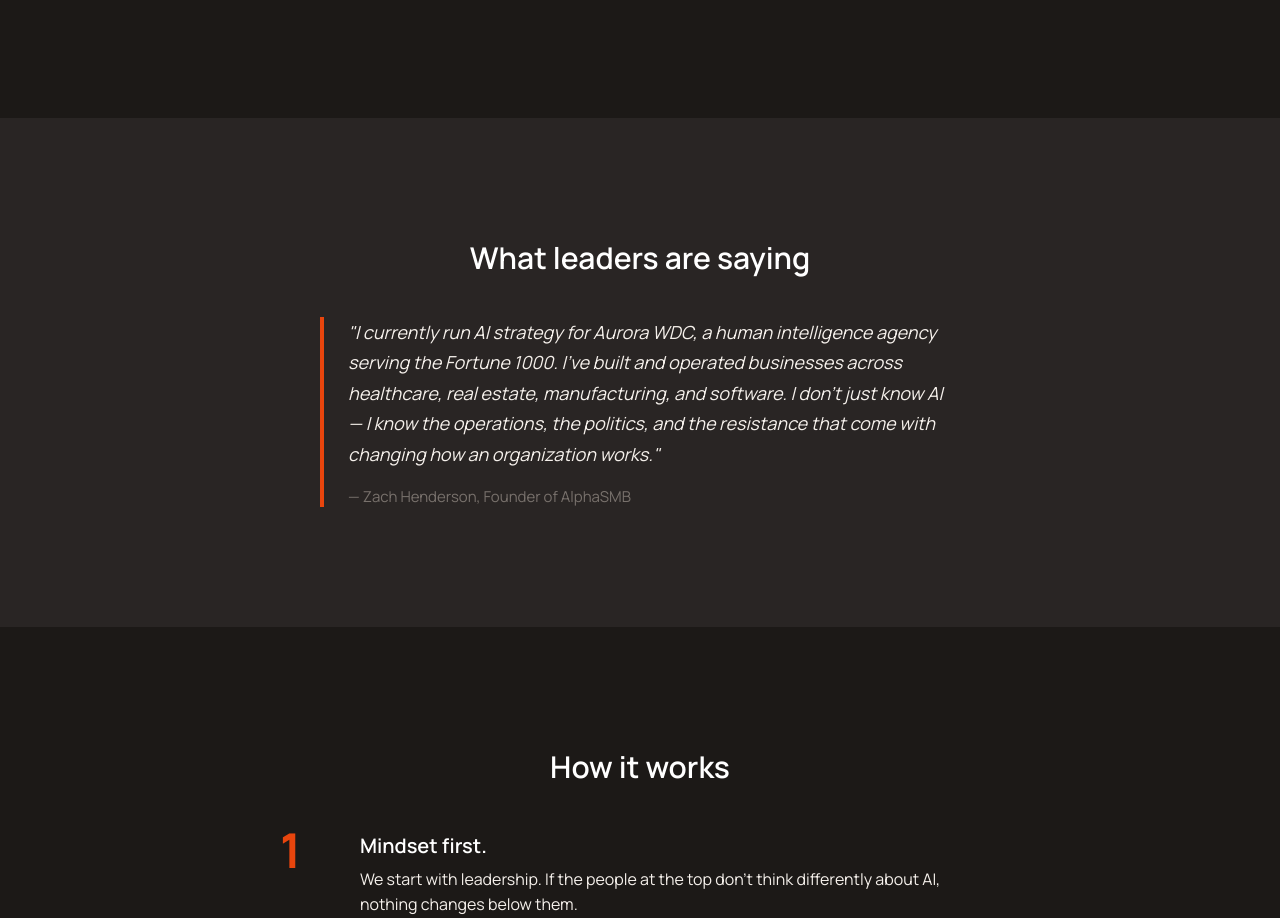
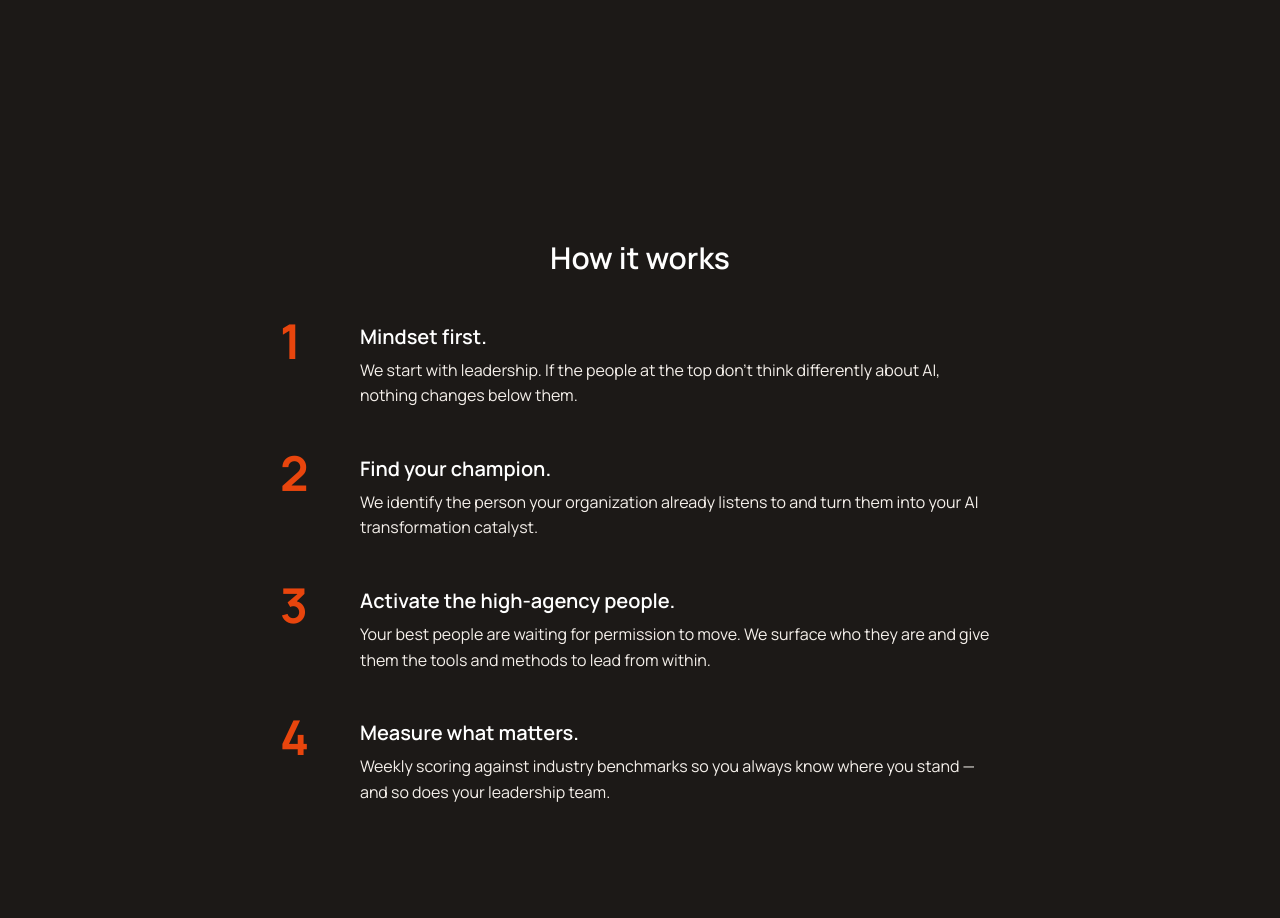
Before and after one commit to 30DaiStartup/AlphaSMB, a plain HTML site: page index.html in a window 1280 px wide. Shown: the part 2346-3264 px from the top of the page. Drawn offline with Linux system fonts and the light colour scheme.

Commit message:
Remove social proof section from homepage until testimonials exist
CSS for quote blocks and testimonial cards preserved in styles.css
for easy re-addition later.

Co-Authored-By: Claude Opus 4.6 <noreply@anthropic.com>

```diff
--- a/index.html
+++ b/index.html
@@ -124,18 +124,6 @@
       </div>
     </section>
 
-    <!-- Social Proof / Credential Narrative -->
-    <section class="section section--charcoal-light" aria-labelledby="proof-headline">
-      <div class="section__inner">
-        <h2 class="section-headline section-headline--center reveal" id="proof-headline">What leaders are saying</h2>
-
-        <div class="quote-block reveal">
-          <p class="quote-block__text">"I currently run AI strategy for Aurora WDC, a human intelligence agency serving the Fortune 1000. I've built and operated businesses across healthcare, real estate, manufacturing, and software. I don't just know AI — I know the operations, the politics, and the resistance that come with changing how an organization works."</p>
-          <p class="quote-block__attr">— Zach Henderson, Founder of AlphaSMB</p>
-        </div>
-      </div>
-    </section>
-
     <!-- Methodology -->
     <section class="section section--charcoal" aria-labelledby="method-headline">
       <div class="section__inner">
```
